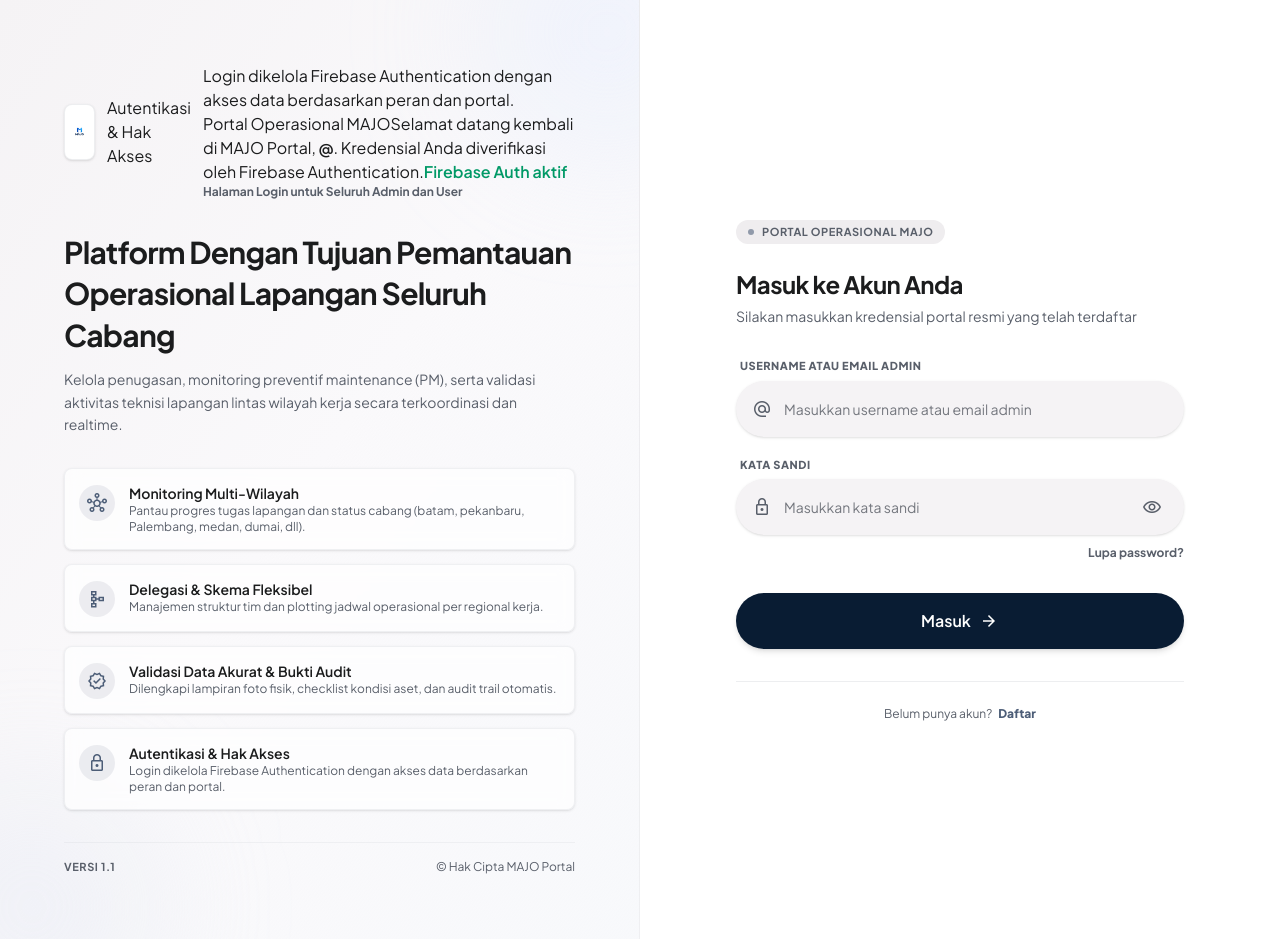
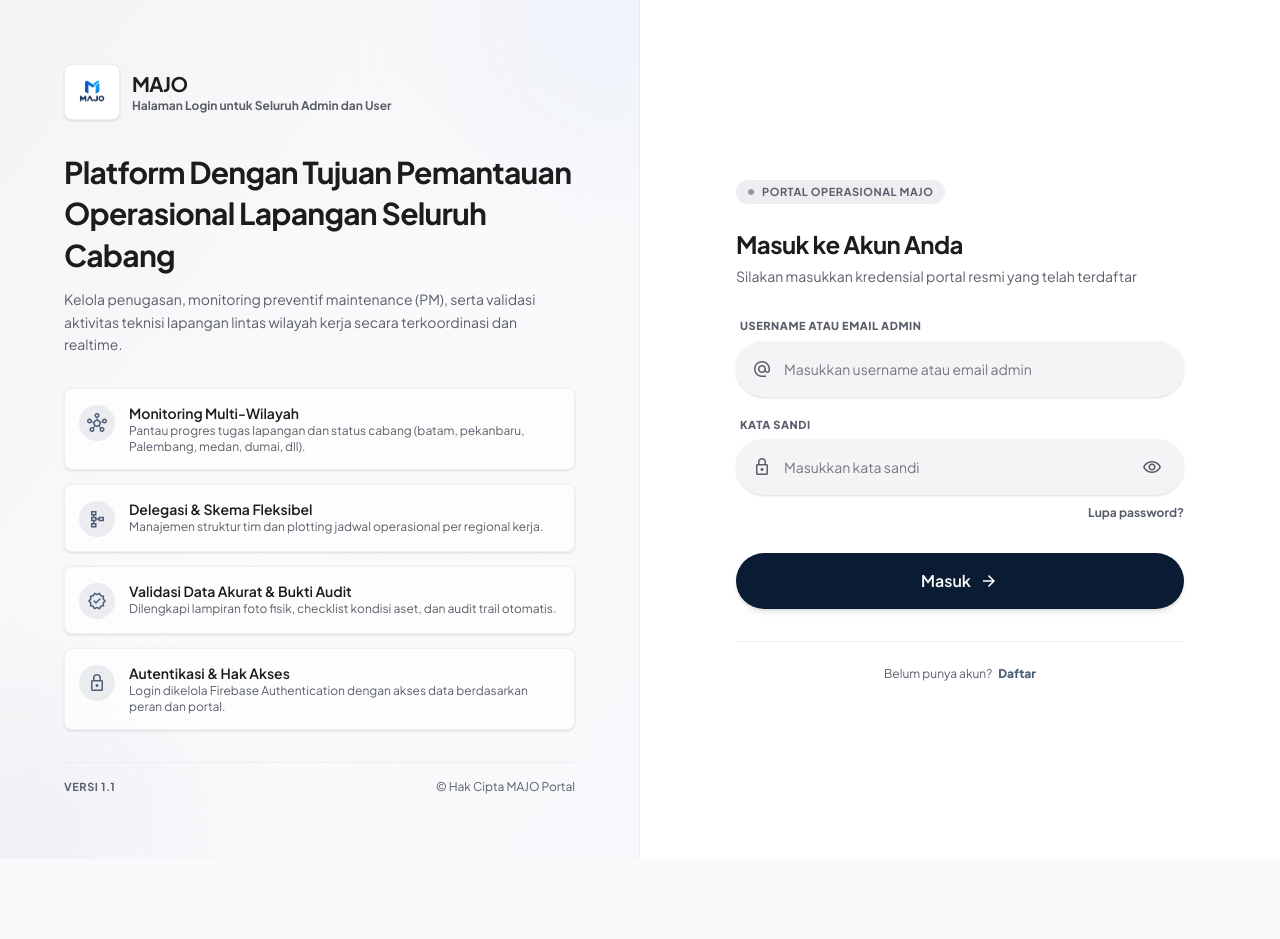
Before and after one commit to nolanfifth-cloud/MAJO, a React (Vite) app: page / in a window 1280 px wide. After the commit the page ends 859 px from the top, so only its background shows below. Built offline with nearby package versions, Linux system fonts and the light colour scheme; no server answers.

Commit message:
Fix login branding header

```diff
--- a/src/components/LoginView.tsx
+++ b/src/components/LoginView.tsx
@@ -117,14 +117,10 @@ export const LoginView: React.FC<LoginViewProps> = ({
                 referrerPolicy="no-referrer"
               />
             </div>
-                <span>Autentikasi &amp; Hak Akses</span>
             <div>
               <div className="flex items-center gap-2">
-                Login dikelola Firebase Authentication dengan akses data berdasarkan peran dan portal.
+                <span className="text-xl font-bold tracking-tight text-on-surface">MAJO</span>
               </div>
-                          <span>Portal Operasional MAJO</span>
-                              Selamat datang kembali di MAJO Portal, <strong className="text-on-surface font-semibold">@{loginSuccessUser}</strong>. Kredensial Anda diverifikasi oleh Firebase Authentication.
-                                <span className="font-semibold text-emerald-600">Firebase Auth aktif</span>
               <p className="text-xs text-secondary font-medium">
                 <b>Halaman Login untuk Seluruh Admin dan User</b>
               </p>
```
